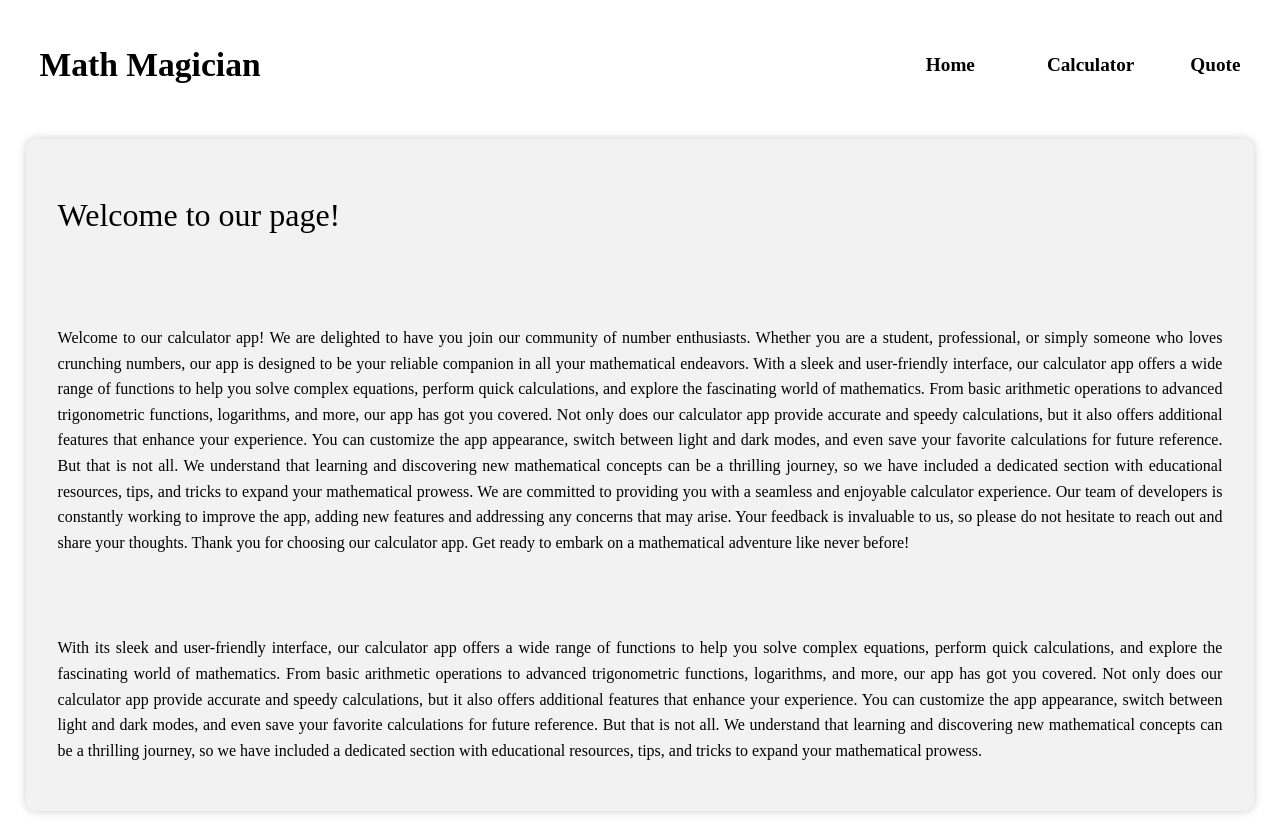
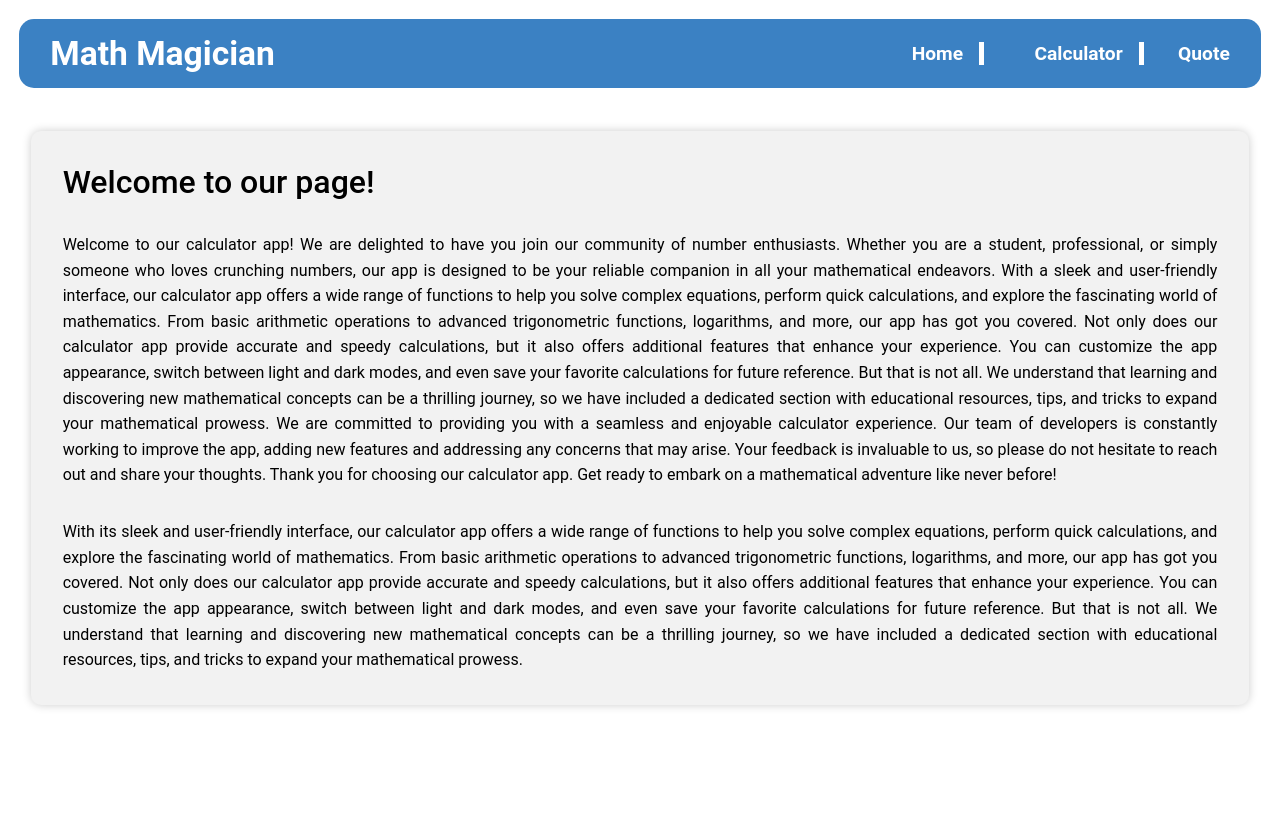
Before and after one commit to bhushan354/Math-Magician-Bhushan, a React (Create React App) app: page / in a window 1280 px wide. After the commit the page ends 800 px from the top, so only its background shows below. Built offline with nearby package versions, Linux system fonts and the light colour scheme.

Commit message:
Add app styling

```diff
--- a/src/stylesheet/App.css
+++ b/src/stylesheet/App.css
@@ -0,0 +1,32 @@
+* {
+    margin: 0;
+    padding: 0;
+    box-sizing: border-box;
+  }
+
+  :root {
+    --button: #e0e0e0;
+    --button-hover: #d8d8d8;
+    --last-button: #37abd8;
+    --last-button-hover: #3b81c3;
+    --result-bar: #858694;
+    --white: #fff;
+    --background: #ebdada;
+  }
+
+  body {
+    font-family: 'Roboto', sans-serif;
+    font-size: 65.2%;
+    height: 100%;
+    width: 100%;
+  }
+
+  #root {
+    padding: 1.5%;
+  }
+
+  .app {
+    display: flex;
+    flex-direction: column;
+    gap: 3em;
+  }
```
